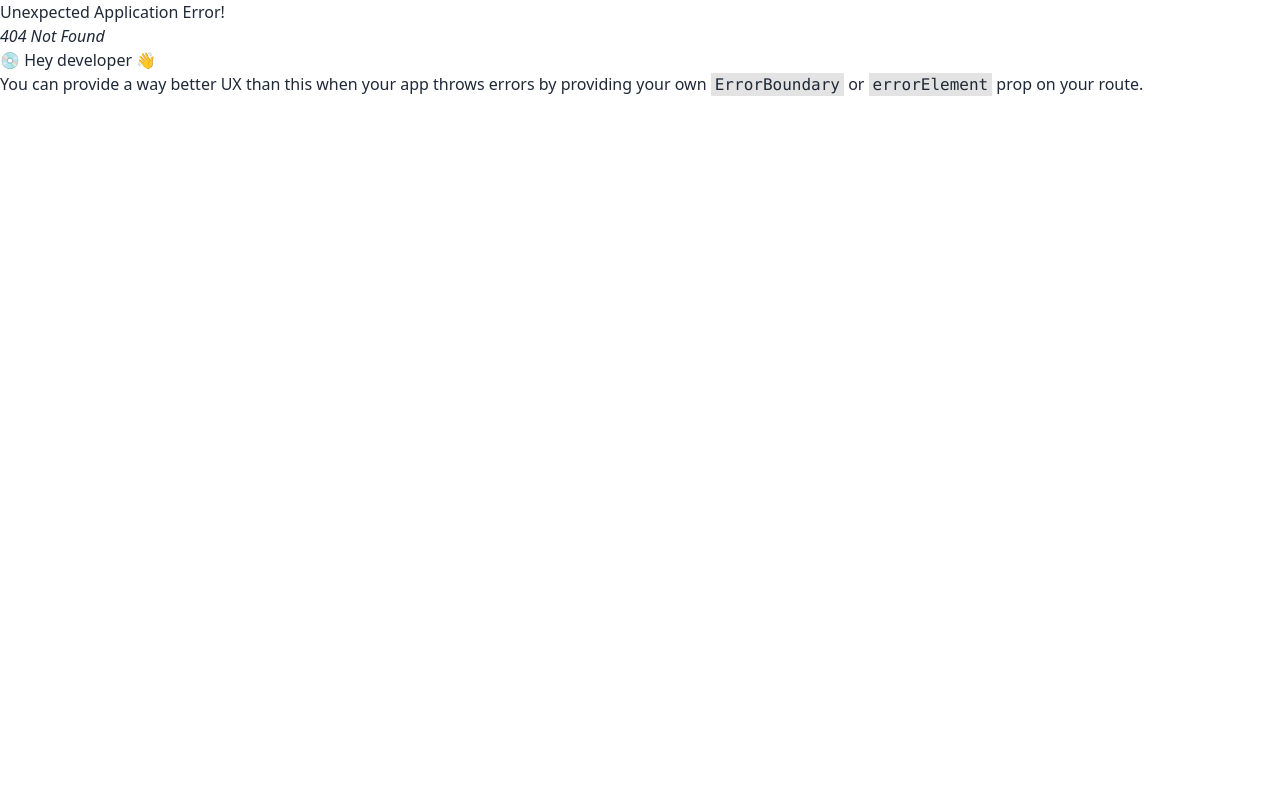
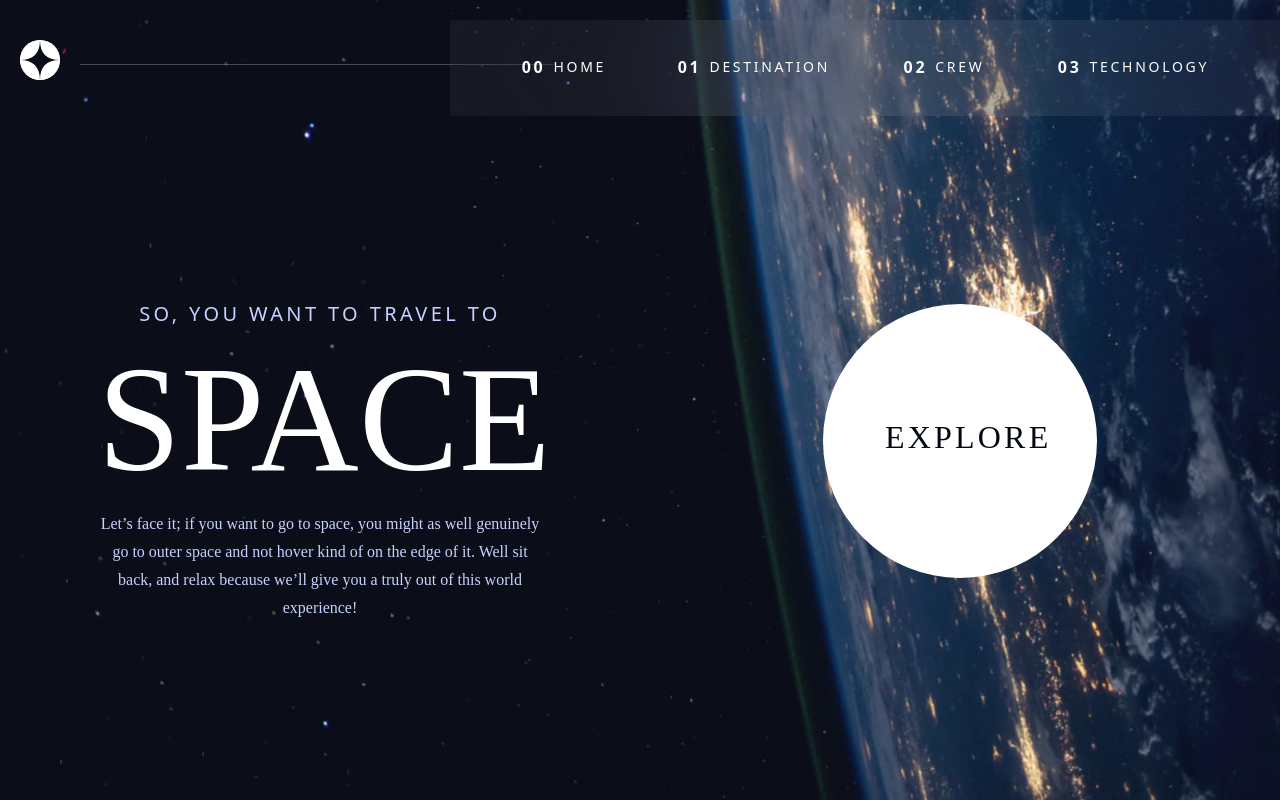
Before and after one commit to antoniomarcuss/space-tourism-website, a React (Vite) app: page / in a window 1280 px wide. Before the commit this address had no page. Built offline with nearby package versions, Linux system fonts and the light colour scheme; a web font is replaced by a local one.

Commit message:
criando rotas

```diff
--- a/src/main.jsx
+++ b/src/main.jsx
@@ -14,10 +14,19 @@ import Crew from "./pages/Crew/index.jsx";
 import Layout from "./components/Layout/index.jsx";
 import Tecnology from "./pages/Tecnology/index.jsx";
 
+let hostname = window && window.location && window.location.hostname;
+let basename = "";
+
+if (hostname.includes("github.io")) {
+  basename = "/space-tourism-website";
+} else if (hostname.includes("vercel.app")) {
+  basename = "";
+}
+
 const router = createBrowserRouter(
   createRoutesFromElements(
     <Route>
-      <Route path="/space-tourism-website" element={<Layout />}>
+      <Route path={basename} element={<Layout />}>
         <Route index element={<Home />} />
         <Route path="destination" element={<Destination />} />
         <Route path="crew" element={<Crew />} />
```
